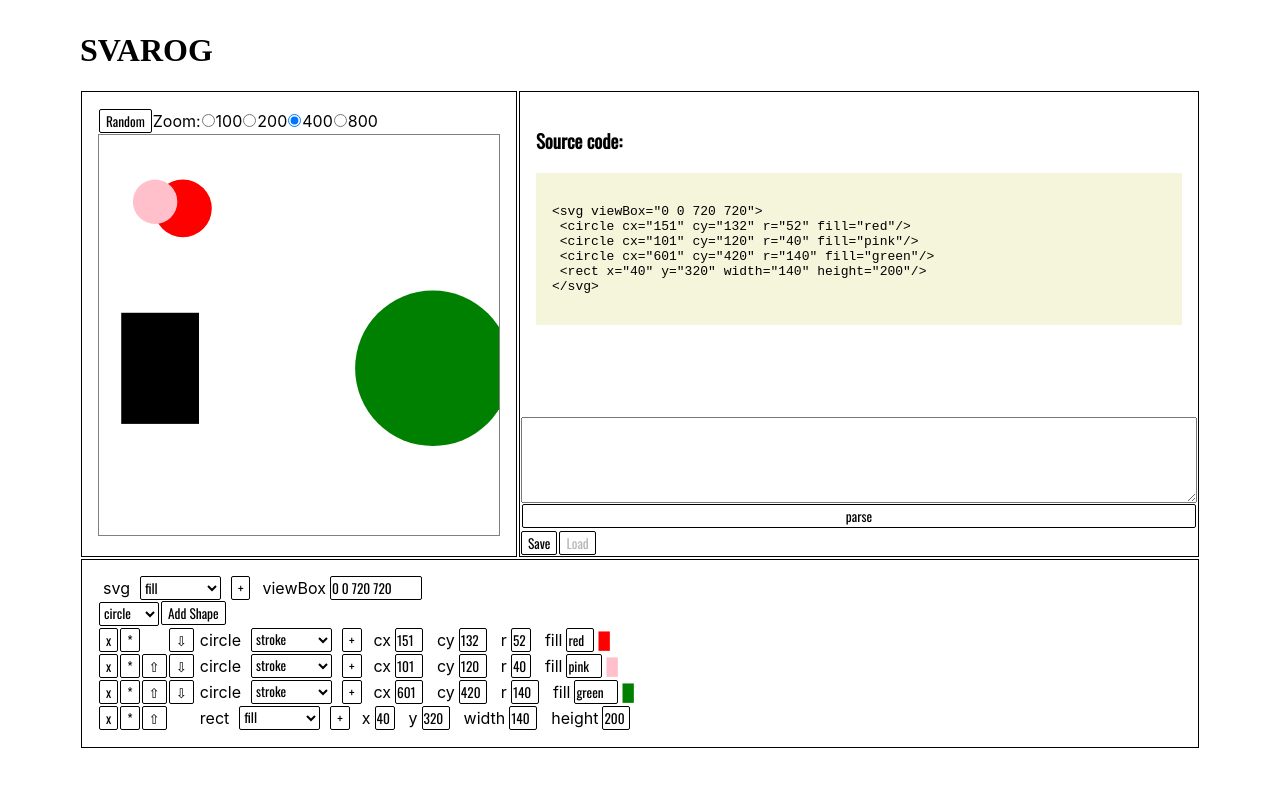
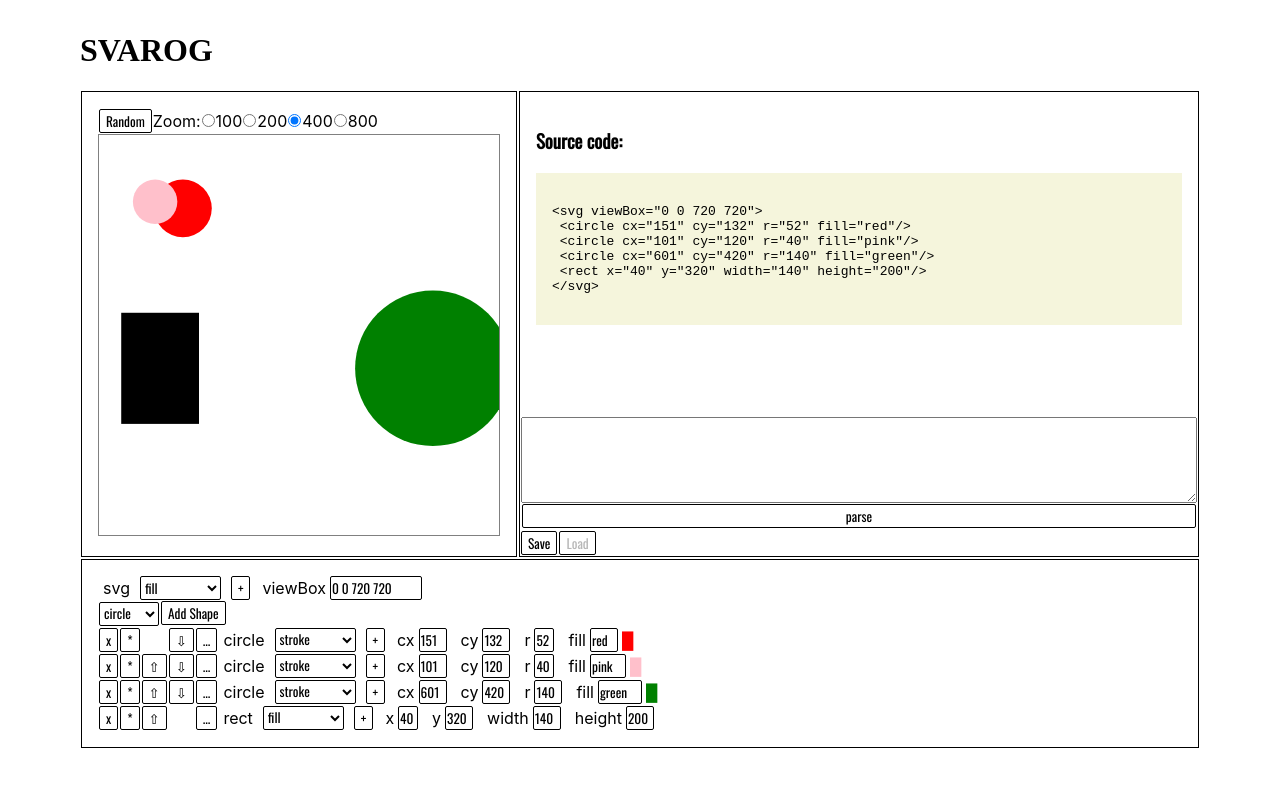
Before and after one commit to crianonim/svarog, a React (Create React App) app: page / in a window 1280 px wide. Shown: the top 786 px of the page. Built offline with nearby package versions, Linux system fonts and the light colour scheme; a web font is replaced by a local one.

Commit message:
Add working edit button and property removal button

```diff
--- a/src/BasicAttrEditor.js
+++ b/src/BasicAttrEditor.js
@@ -53,7 +53,9 @@ const BasicAttrEditor = props => {
               value={value}
             />
             {attrsData[key].type==="color"?(<span className="color-box" style={{color:value}}>&#x2588;</span>):null}
+            {props.edited?(<button>x</button>):null}
           </span>
+
         );
       })}
     </div>
--- a/src/ShapeItem.js
+++ b/src/ShapeItem.js
@@ -1,9 +1,10 @@
-import React from 'react';
+import React,{useState} from 'react';
 import BasicAttrEditor from './BasicAttrEditor.js';
 import './ShapeItem.css';
 
 const ShapeItem = (props) => {
     const shape = props.shape;
+    const [edited,setEdited] = useState(false);
     return (
      <div key={shape.id} className="flex-row shape-item " >
         <div className="move-up-down-buttons">
@@ -20,10 +21,15 @@ const ShapeItem = (props) => {
                 props.shapeDown(shape);
               }}
             >&#x21E9;</button>
+            {edited?
+            <button onClick={()=>setEdited(false)}>--</button>:
+            <button onClick={()=>setEdited(true)}>...</button>
+          }
         </div>
         <BasicAttrEditor
           element={shape.shape}
           attrs={shape.attributes}
+          edited={edited}
           changed={attrs => {
             shape.attributes=attrs;
             props.changed(shape);
```
